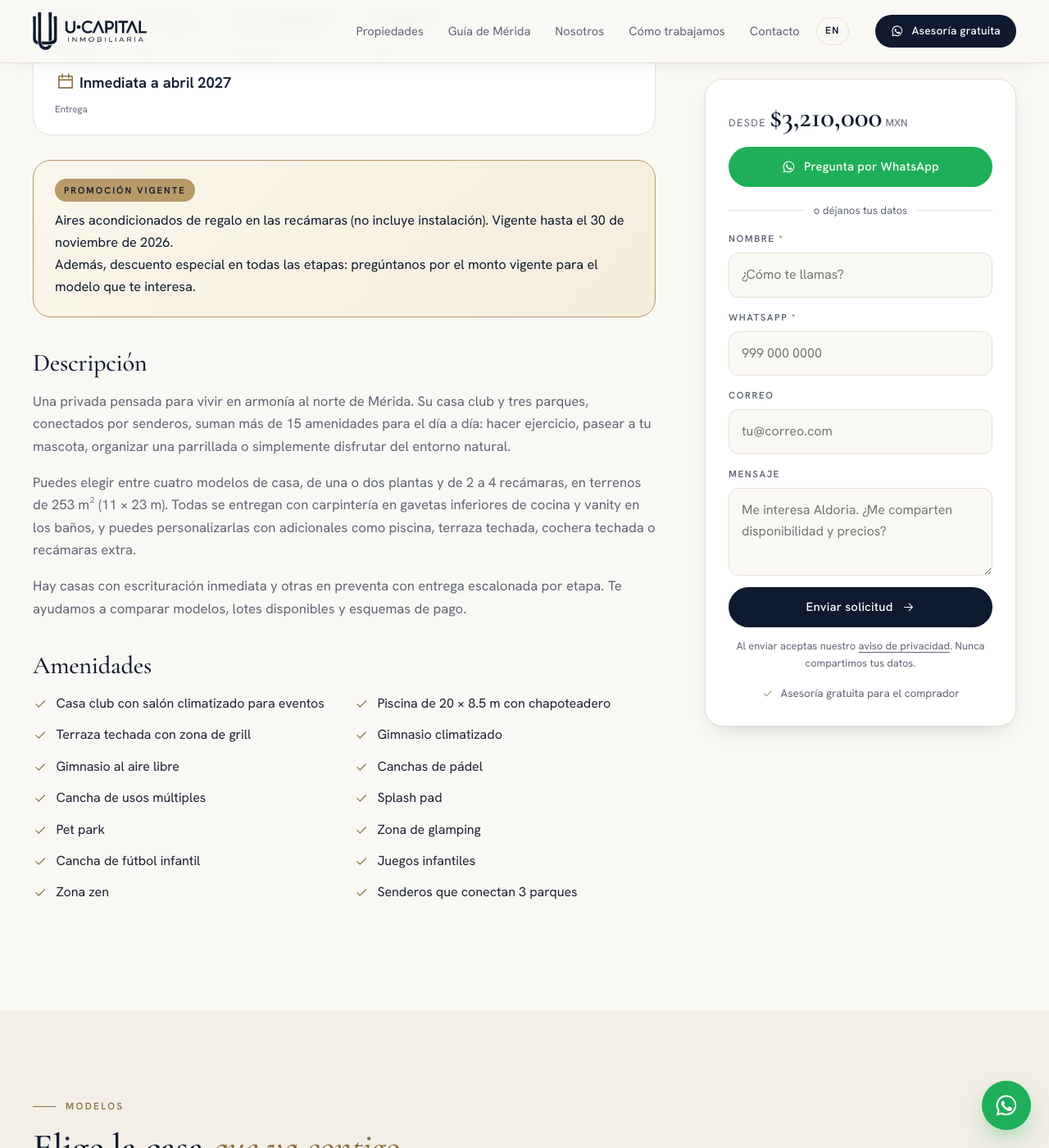
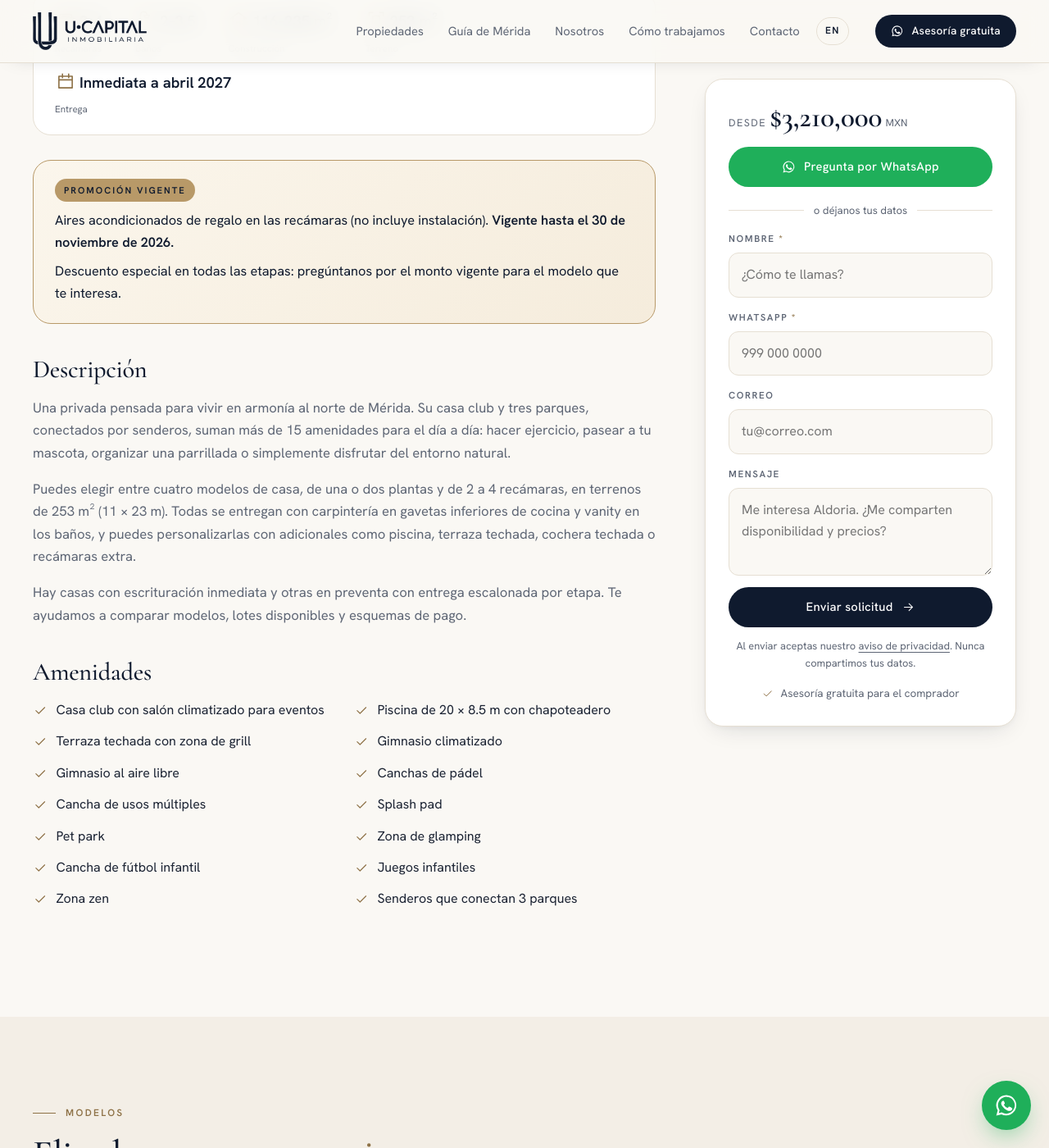
Before and after one commit to nandofrc80/ucapital.mx, a Jekyll site: the page built from _propiedades/aldoria.md, in a window 1280 px wide and 1400 px high, scrolled down 968 px. Shown: the whole window at 82% size. Built offline with Jekyll 4.4.1, drawn with Linux system fonts in a browser that asks for light colours.

Commit message:
Promociones con vencimiento automático
Co-Authored-By: Claude Opus 5.5 <noreply@anthropic.com>
Claude-Session: https://claude.ai/code/session_015ykr8YQXJFJ75zMsC2hNVh

```diff
--- a/_includes/tarjeta.html
+++ b/_includes/tarjeta.html
@@ -10,7 +10,8 @@
       <img src="{{ tp.portada | default: tp.fotos.first | relative_url }}" alt="{{ tp.nombre }} — {{ tp_tipo }} {{ T.en_zona }} {{ tp.zona }}" loading="lazy" decoding="async">
       <div class="card__badges">
         {%- if tp.estatus %}<span class="badge">{{ tp_est }}</span>{% endif -%}
-        {%- if tp.promocion and tp.promocion != "" %}<span class="badge badge--promo">{{ T.promocion }}</span>{% endif -%}
+        {%- include promos.html p=tp -%}
+        {%- if PR_LIST.size > 0 %}<span class="badge badge--promo"{% if PR_HASTA != "" %} data-hasta="{{ PR_HASTA }}"{% endif %}>{{ T.promocion }}</span>{% endif -%}
         {%- if tp.datos_de_ejemplo %}<span class="badge badge--aviso">{{ T.datos_ejemplo }}</span>{% endif -%}
       </div>
       {%- if n_modelos > 0 %}<span class="card__count">{{ n_modelos }} {{ T.modelos }}</span>{% elsif n_fotos > 1 %}<span class="card__count">{% include icono.html n="fotos" %}{{ n_fotos }}</span>{% endif %}
--- a/_layouts/default.html
+++ b/_layouts/default.html
@@ -38,7 +38,7 @@
   <link rel="preconnect" href="https://fonts.googleapis.com">
   <link rel="preconnect" href="https://fonts.gstatic.com" crossorigin>
   <link href="https://fonts.googleapis.com/css2?family=Cormorant+Garamond:ital,wght@0,400;0,500;0,600;1,400;1,500&family=Hanken+Grotesk:wght@300;400;500;600&display=swap" rel="stylesheet">
-  <link rel="stylesheet" href="{{ '/assets/css/site.css' | relative_url }}?v=12">
+  <link rel="stylesheet" href="{{ '/assets/css/site.css' | relative_url }}?v=13">
 </head>
 <body class="{{ page.body_class }}">
   {% include encabezado.html %}
@@ -47,6 +47,6 @@
   </main>
   {% include pie.html %}
   {% include asistente.html %}
-  <script src="{{ '/assets/js/site.js' | relative_url }}?v=4" defer></script>
+  <script src="{{ '/assets/js/site.js' | relative_url }}?v=5" defer></script>
 </body>
 </html>
--- a/_layouts/propiedad.html
+++ b/_layouts/propiedad.html
@@ -8,7 +8,7 @@ body_class: pagina-propiedad
 {%- assign p_tipo = T.tipos[p.tipo] | default: p.tipo -%}
 {%- assign p_est = T.estatuses[p.estatus] | default: p.estatus -%}
 {%- assign p_entrega = X.entrega | default: p.entrega -%}
-{%- assign p_promo = X.promocion | default: p.promocion -%}
+{%- include promos.html p=p -%}
 {%- assign p_amen = X.amenidades | default: p.amenidades -%}
 {%- assign p_apartado = X.apartado | default: p.apartado -%}
 {%- assign p_enganche = X.enganche | default: p.enganche -%}
@@ -34,7 +34,7 @@ body_class: pagina-propiedad
       {%- endfor %}
       <div class="card__badges galeria__badges">
         {%- if p.estatus %}<span class="badge">{{ p_est }}</span>{% endif -%}
-        {%- if p.promocion and p.promocion != "" %}<span class="badge badge--promo">{{ T.promocion }}</span>{% endif -%}
+        {%- if PR_LIST.size > 0 %}<span class="badge badge--promo"{% if PR_HASTA != "" %} data-hasta="{{ PR_HASTA }}"{% endif %}>{{ T.promocion }}</span>{% endif -%}
         {%- if p.datos_de_ejemplo %}<span class="badge badge--aviso">{{ T.datos_ejemplo }}</span>{% endif -%}
       </div>
       {%- if n_fotos > 1 %}<button type="button" class="galeria__todas" data-lightbox-open="general" data-index="0">{% include icono.html n="fotos" %}{{ T.ver_fotos | replace: "__n__", n_fotos }}</button>{% endif %}
@@ -63,10 +63,12 @@ body_class: pagina-propiedad
         {%- if p_entrega and p_entrega != "" %}<li>{% include icono.html n="calendario" %}<span>{% include fecha.html t=p_entrega %}</span><small>{{ T.entrega }}</small></li>{% endif -%}
       </ul>
 
-      {%- if p.promocion and p.promocion != "" %}
-      <div class="promo">
+      {%- if PR_LIST.size > 0 %}
+      <div class="promo"{% if PR_HASTA != "" %} data-hasta="{{ PR_HASTA }}"{% endif %}>
         <span class="promo__tag">{{ T.promocion_vigente }}</span>
-        <p>{{ p_promo | newline_to_br }}</p>
+        {%- for pr in PR_LIST %}{% if L == "en" and pr.en %}{% assign _t = pr.en %}{% else %}{% assign _t = pr.texto %}{% endif %}
+        <p{% if pr.hasta %} data-hasta="{{ pr.hasta }}"{% endif %}>{{ _t | newline_to_br }}{% if pr.hasta %} <span class="promo__vig">{% if L == "en" %}Valid through {{ pr.hasta | date: "%B %-d, %Y" }}{% else %}Vigente hasta el {{ pr.hasta | date: "%-d" }} de {% assign _m = pr.hasta | date: "%-m" | minus: 1 %}{{ "enero,febrero,marzo,abril,mayo,junio,julio,agosto,septiembre,octubre,noviembre,diciembre" | split: "," | slice: _m }} de {{ pr.hasta | date: "%Y" }}{% endif %}.</span>{% endif %}</p>
+        {%- endfor %}
       </div>
       {%- endif %}
 
--- a/assets/css/site.css
+++ b/assets/css/site.css
@@ -710,3 +710,7 @@ p { margin: 0 0 1em; }
 .nota__texto .vida-foto figcaption a { color: rgba(255,255,255,.85); text-decoration: underline; }
 .vida-foto img[src*="flamencos"] { object-position: center 45%; }
 @media (max-width: 640px) { .vida-galeria { grid-auto-rows: 170px; } .vida-foto figcaption { font-size: .8rem; padding: 22px 10px 8px; } .vida-foto figcaption small { font-size: .62rem; } }
+
+.promo [hidden], .badge--promo[hidden], .promo[hidden] { display: none !important; }
+.promo p + p { margin-top: 8px; }
+.promo__vig { font-weight: 600; }
--- a/assets/js/site.js
+++ b/assets/js/site.js
@@ -259,3 +259,12 @@
     els.forEach(function (el) { el.classList.add("reveal"); io.observe(el); });
   }
 })();
+
+/* Promociones con fecha de vencimiento: se ocultan solas al día siguiente */
+(function () {
+  var d = new Date(), hoy = d.getFullYear() + "-" + String(d.getMonth() + 1).padStart(2, "0") + "-" + String(d.getDate()).padStart(2, "0");
+  document.querySelectorAll("[data-hasta]").forEach(function (el) { if (el.getAttribute("data-hasta") < hoy) el.hidden = true; });
+  document.querySelectorAll(".promo").forEach(function (box) {
+    if (!box.querySelector("p:not([hidden])")) box.hidden = true;
+  });
+})();
```
Also changed, not shown: _includes/promos.html (added, +11 -0 lines), _propiedades/aldoria.md (+6 -2 lines), _propiedades/estela-nativa.md (+6 -2 lines), .pages.yml.
